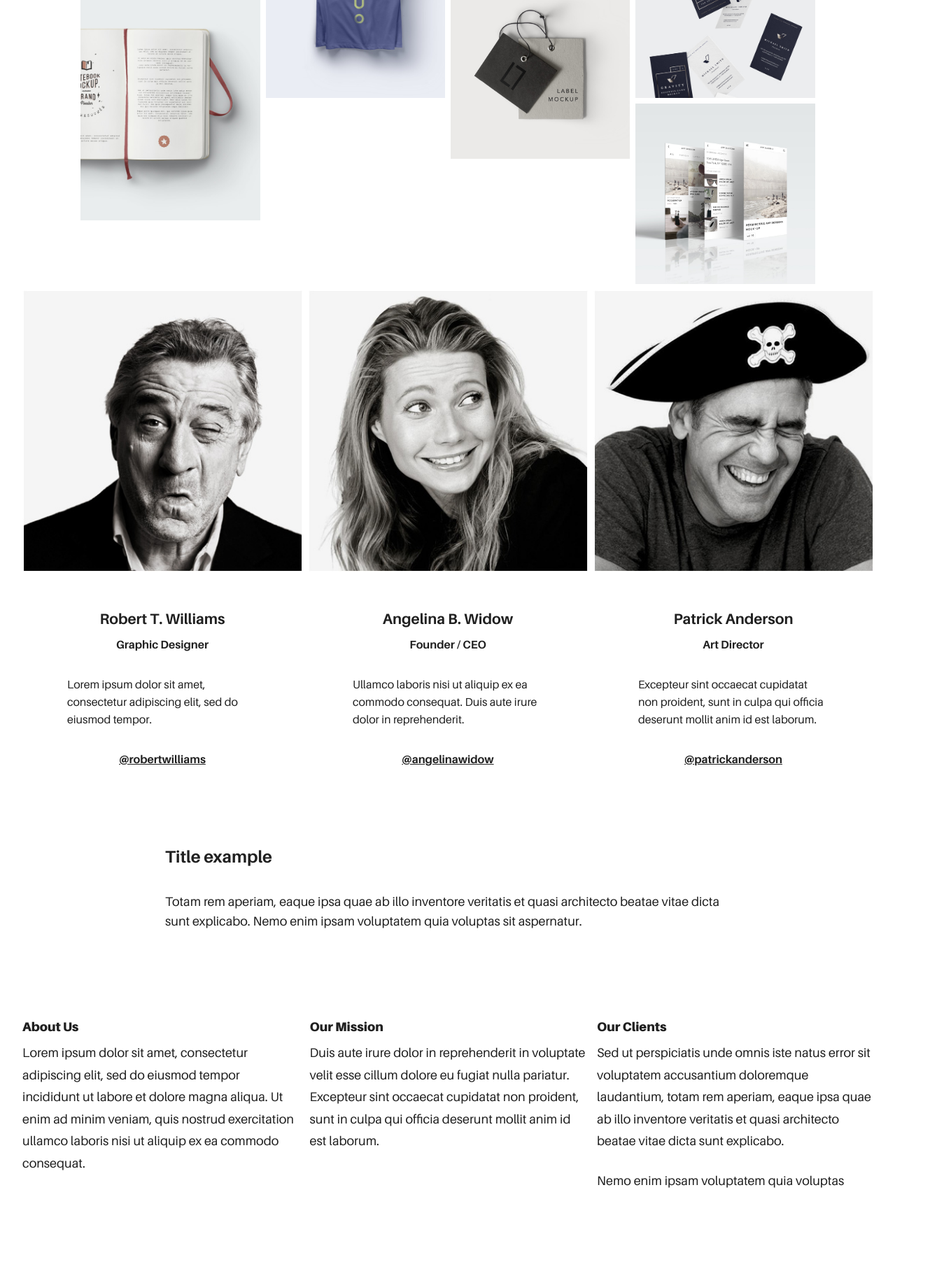
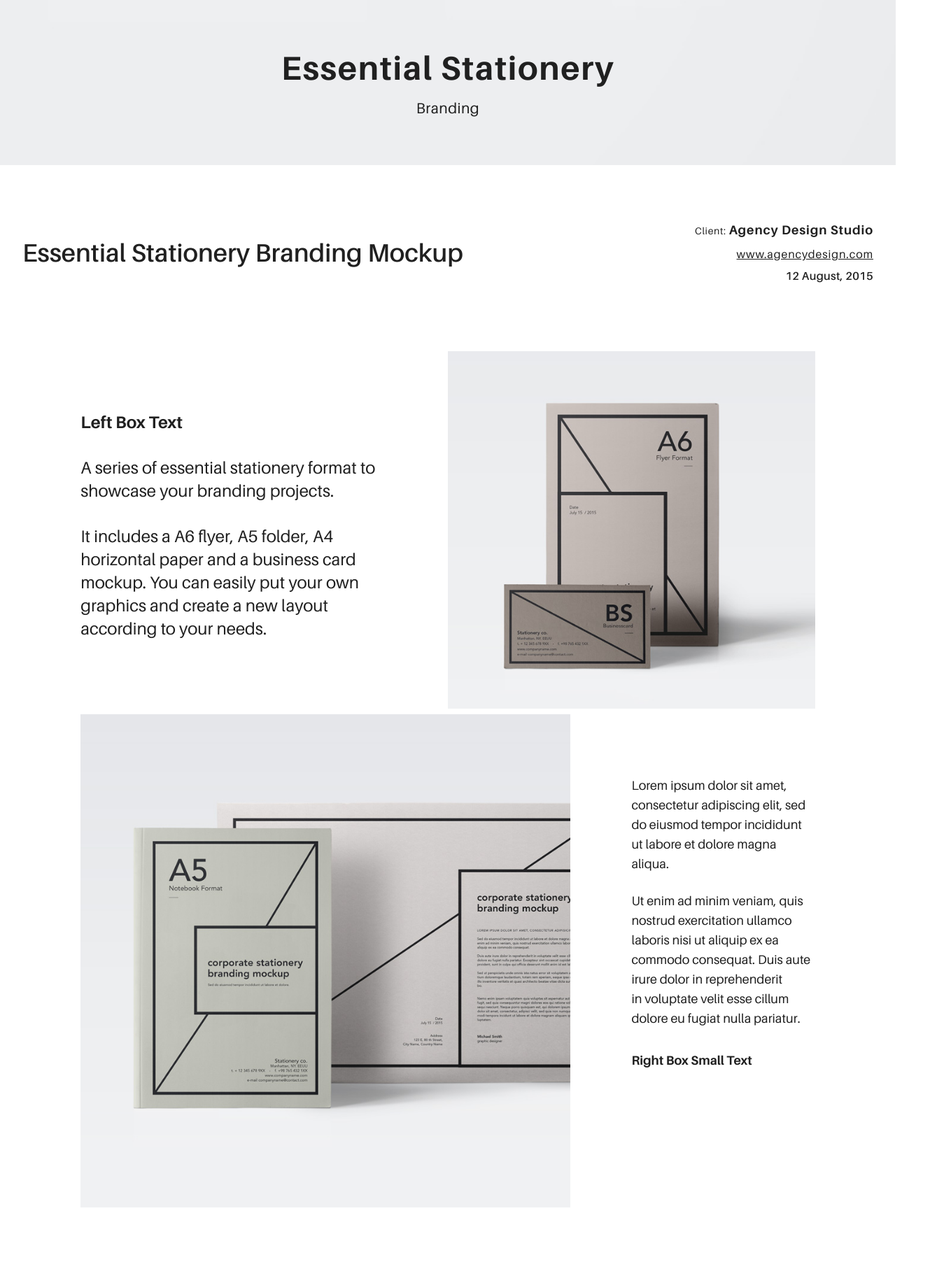
Before and after one commit to janeko-github/portafolio, an Angular app: page / in a window 1280 px wide. Shown: the part 700-2524 px from the top of the page at 70% size, 1329 px wide, since content can reach past the window. Built offline with nearby package versions, Linux system fonts and the light colour scheme.

Commit message:
Añadido Item

```diff
--- a/src/app/app.component.html
+++ b/src/app/app.component.html
@@ -1,6 +1,7 @@
 <app-header></app-header>
-<section class="ae-container-fluid rk-main">
-<app-portafolio></app-portafolio>
-<app-about></app-about>
+<section class="ae-container-fluid ae-container-fluid--full rk-main">
+<!-- <app-portafolio></app-portafolio>
+<app-about></app-about> -->
+<app-portafolio-item></app-portafolio-item>
 </section>
 <app-footer></app-footer>
--- a/src/app/app.module.ts
+++ b/src/app/app.module.ts
@@ -6,6 +6,7 @@ import { HeaderComponent } from './components/header/header.component';
 import { FooterComponent } from './components/footer/footer.component';
 import { PortafolioComponent } from './components/portafolio/portafolio.component';
 import { AboutComponent } from './components/about/about.component';
+import { PortafolioItemComponent } from './components/portafolio-item/portafolio-item.component';
 
 @NgModule({
   declarations: [
@@ -13,7 +14,8 @@ import { AboutComponent } from './components/about/about.component';
     HeaderComponent,
     FooterComponent,
     PortafolioComponent,
-    AboutComponent
+    AboutComponent,
+    PortafolioItemComponent
   ],
   imports: [
     BrowserModule
--- /dev/null
+++ b/src/app/components/portafolio-item/portafolio-item.component.html
@@ -0,0 +1,75 @@
+<header class="rk-portfolio-cover  item-inside-1">
+  <div class="item-inside__meta">
+    <h1 class="ae-u-bolder rk-portfolio-title ">Essential Stationery</h1>
+    <p class="ae-theta rk-portfolio-category ">Branding</p>
+  </div>
+</header>
+<div class="ae-container-fluid">
+  <div class="ae-grid ae-grid--collapse rk-portfolio-info ">
+    <div class="ae-grid__item item-lg-8 item-sm--center au-xs-ta-center au-lg-ta-left">
+      <h2 class="rk-portfolio-inner-title ">Essential Stationery Branding Mockup</h2>
+    </div>
+    <div class="ae-grid__item item-lg-4 au-xs-ta-center au-lg-ta-right rk-portfolio-details">
+      <p class="rk-portfolio-inner-client "><span class="ae-lambda">Client: </span><span class="ae-u-bolder">Agency Design Studio</span></p>
+      <p class="au-underline rk-portfolio-inner-website "><a href="#0" class="ae-kappa">www.agencydesign.com</a></p>
+      <p class="ae-kappa ae-u-bold rk-portfolio-inner-date ">12 August, 2015</p>
+    </div>
+  </div>
+</div>
+<div class="ae-container-fluid ae-container-fluid--inner rk-portfolio--inner">
+  <div class="ae-grid ae-grid--collapse au-xs-ptp-1">
+    <div class="ae-grid__item item-lg-5 au-lg-ptp-1">
+      <h4 class="ae-u-bolder">Left Box Text</h4>
+      <p class="ae-eta">A series of essential stationery format to showcase your branding projects. </p>
+      <p class="ae-eta">It includes a A6 flyer, A5 folder, A4 horizontal paper and a business card mockup. You can easily put your own graphics and create a new layout according to your needs.</p>
+    </div>
+    <div class="ae-grid__item item-lg-6 item-lg--offset-1"><img src="assets/img/inner-1.jpg" alt="Urku Portfolio"></div>
+  </div>
+  <div class="ae-grid ae-grid--collapse">
+    <div class="ae-grid__item item-lg-8"><img src="assets/img/inner-2.jpg" alt="Urku Portfolio"></div>
+    <div class="ae-grid__item item-lg-3 item-lg--offset-1 au-lg-ptp-1">
+      <p>Lorem ipsum dolor sit amet, consectetur adipiscing elit, sed do eiusmod tempor incididunt ut labore et dolore magna aliqua. </p>
+      <p class="au-mb-3">Ut enim ad minim veniam, quis nostrud exercitation ullamco laboris nisi ut aliquip ex ea commodo consequat. Duis aute irure dolor in reprehenderit <br>in voluptate velit esse cillum dolore eu fugiat nulla pariatur. </p>
+      <p class="ae-u-bolder">Right Box Small Text</p>
+    </div>
+  </div>
+  <div class="ae-grid ae-grid--collapse au-xs-ptp-1 au-xs-pbp-1">
+    <div class="ae-grid__item item-lg-8 item-lg--offset-2">
+      <h4 class="ae-u-bolder">Full Wide Text</h4>
+      <p class="ae-eta">Excepteur sint occaecat cupidatat non proident, sunt in culpa qui officia deserunt mollit anim id est laborum.</p>
+      <p class="ae-eta">Sed ut perspiciatis unde omnis iste natus error sit voluptatem accusantium doloremque laudantium, totam rem aperiam, eaque ipsa quae ab illo inventore veritatis.</p>
+    </div>
+  </div>
+  <div class="ae-grid ae-grid--collapse">
+    <div class="ae-grid__item item-lg--auto"><img src="assets/img/project-1.jpg" alt="Urku Portfolio"></div>
+  </div>
+  <div class="ae-grid ae-grid--collapse">
+    <div class="ae-grid__item item-lg-6"><img src="assets/img/inner-3.jpg" alt="Urku Portfolio"></div>
+    <div class="ae-grid__item item-lg-5 item-lg--offset-1 au-lg-ptp-1">
+      <h4 class="ae-u-bolder">Right Box Text</h4>
+      <p class="ae-eta">Nemo enim ipsam voluptatem quia voluptas sit aspernatur aut odit aut fugit.</p>
+      <p class="ae-eta">It includes a A6 flyer, A5 folder, A4 horizontal paper and a business card mockup. You can easily put your own graphics and create a new layout according to your needs.</p>
+    </div>
+  </div>
+  <div class="ae-grid--alt test">
+    <div class="ae-grid__item--alt item-sm--auto item-sm--offset-1 item-lg--offset-0 item-sm--end item-sm--bottom">
+      <div class="ae-grid ae-grid--alt8 au-xs-ta-center au-sm-ta-left">
+        <div class="ae-grid__item--alt8 item-lg-6"><span class="ae-u-boldest">1.</span>
+          <p class="au-mt-1">Suspendisse ultricies tellus eget nisl molestie, quis sagittis mauris placerat.</p><span class="ae-u-boldest">2.</span>
+          <p class="au-mt-1">Pellentesque et nulla pulvinar, bibendum quam ac, cursus turpis.</p>
+        </div>
+        <div class="ae-grid__item--alt8 item-lg-6"><span class="ae-u-boldest">3.</span>
+          <p class="au-mt-1">Sed quam odio, blandit sit amet dapibus id, aliquet sollicitudin enim. </p><span class="ae-u-boldest">4.</span>
+          <p class="au-mt-1">Morbi hendrerit laoreet lectus a fringilla.</p>
+        </div>
+      </div>
+    </div>
+    <div class="ae-grid__item--alt item-sm--auto item-lg-3 item-lg--offset-1 item-lg--end"><img src="assets/img/inner-4.jpg" alt="Urku Portfolio"></div>
+  </div>
+</div>
+<div class="ae-container-fluid au-pt-4 au-pb-4">
+  <div class="group-buttons"><a href="#0" class="au-mt-2 arrow-button arrow-button--right">Next Project<span class="arrow-cont">
+        <svg>
+          <use xlink:href="assets/img/symbols.svg#arrow"></use>
+        </svg></span></a></div>
+</div>
--- /dev/null
+++ b/src/app/components/portafolio-item/portafolio-item.component.ts
@@ -0,0 +1,15 @@
+import { Component, OnInit } from '@angular/core';
+
+@Component({
+  selector: 'app-portafolio-item',
+  templateUrl: './portafolio-item.component.html',
+  styles: []
+})
+export class PortafolioItemComponent implements OnInit {
+
+  constructor() { }
+
+  ngOnInit() {
+  }
+
+}
```
